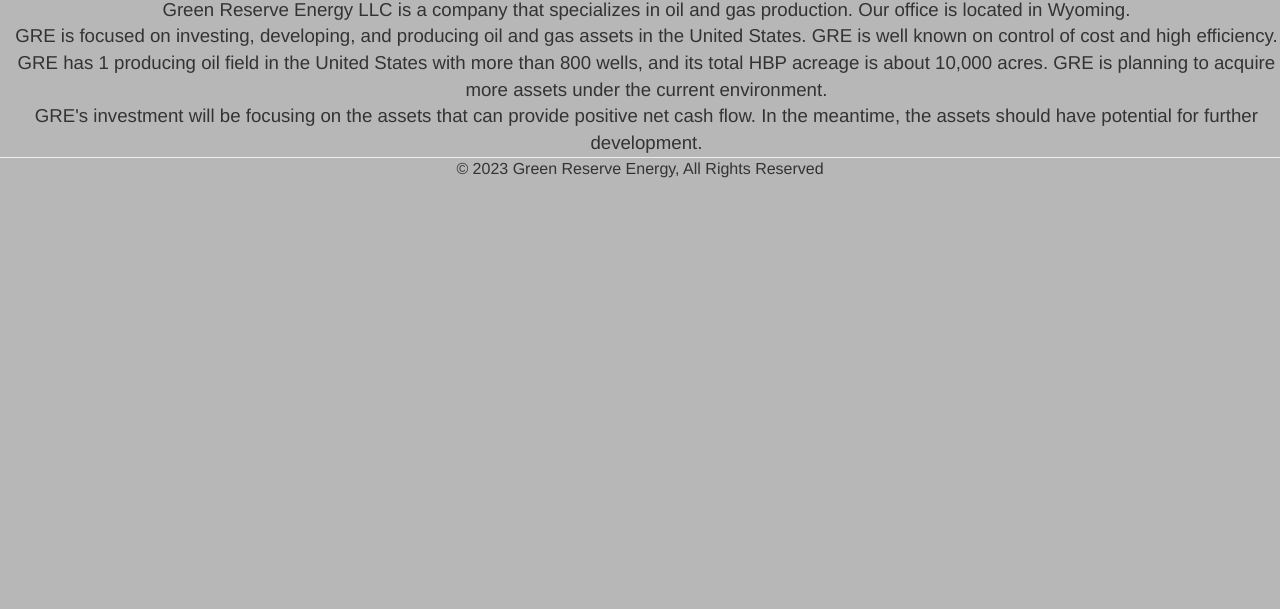
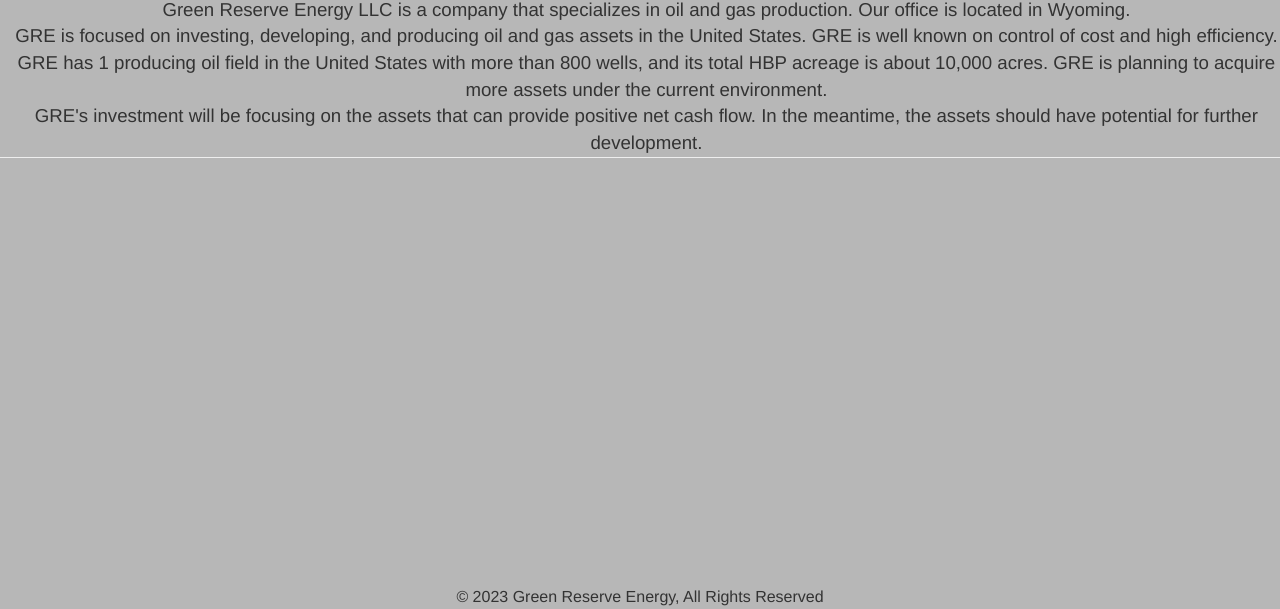
Before and after one commit to InfinitePower563/gre-website, a plain HTML site: page index.html in a window 1280 px wide. Shown: the part 191-800 px from the top of the page. Drawn offline with nearby package versions, Linux system fonts and the light colour scheme.

Commit message:
even more $$$$$$$

```diff
--- a/index.css
+++ b/index.css
@@ -84,3 +84,9 @@
     /*Center the section*/
     text-align: center;
 }
+.footer-container {
+    /* stick to the bottom of the page*/
+    position: fixed;
+    bottom: 0;
+    width: 100%;
+}
```
